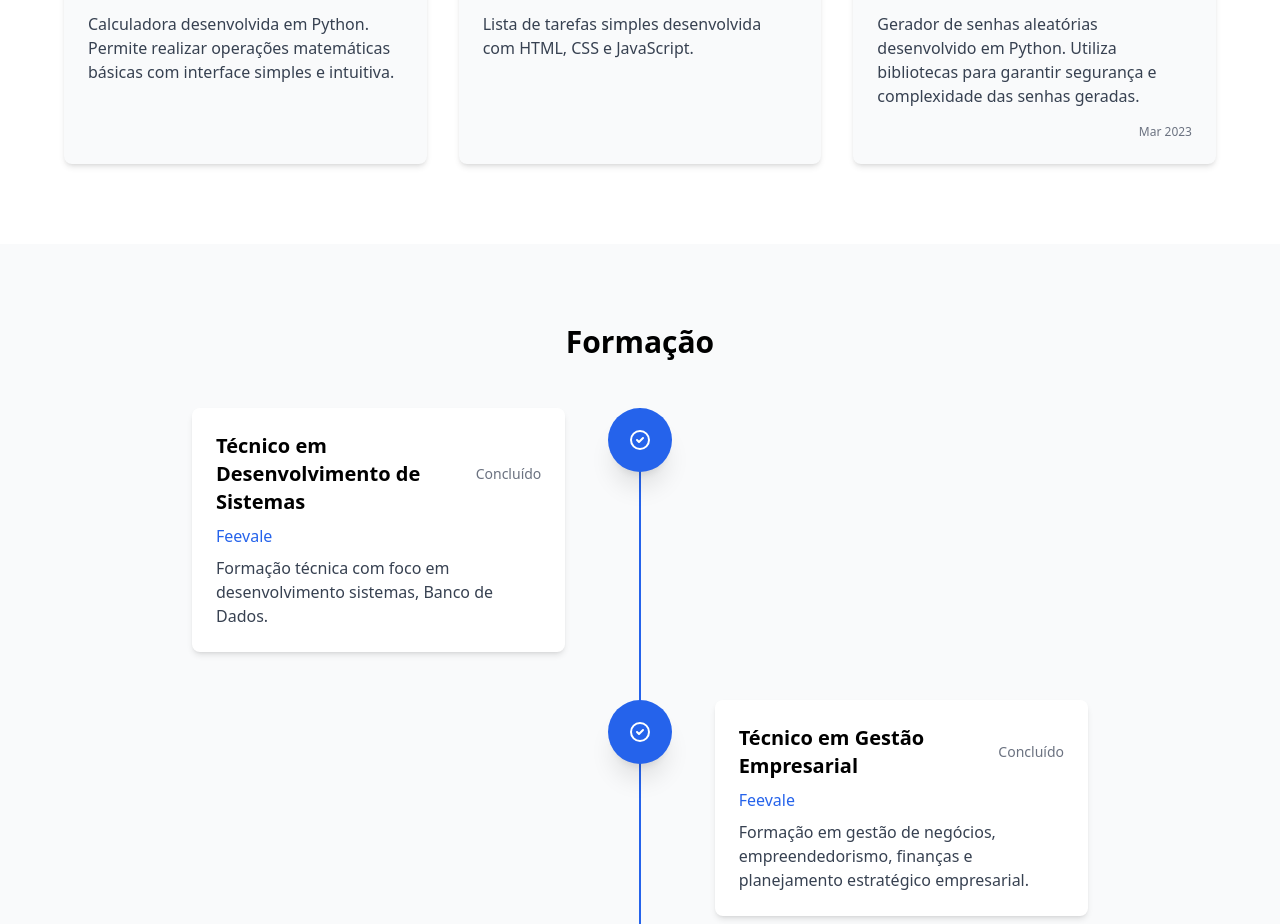
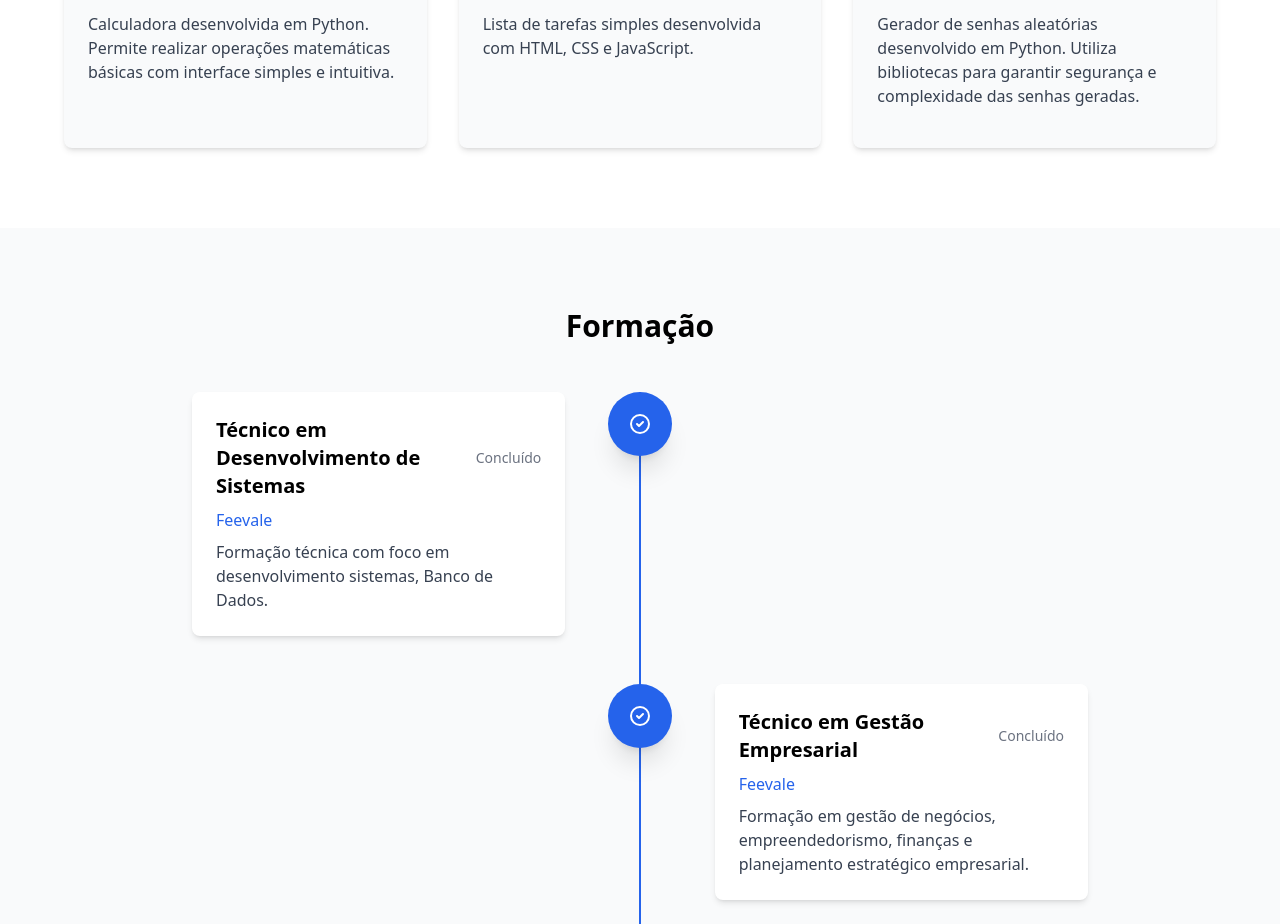
Before and after one commit to Peyrott/Portifolio, a plain HTML site: page index.html in a window 1280 px wide. Shown: the part 2600-3524 px from the top of the page. Drawn offline with nearby package versions, Linux system fonts and the light colour scheme.

Commit message:
Ajuste de data

```diff
--- a/index.html
+++ b/index.html
@@ -603,7 +603,7 @@
                         </p>
                         <div class="flex justify-between items-center">
                             <a href="#" class="text-blue-600 dark:text-blue-400 hover:underline"></a>
-                            <span class="text-xs text-gray-500">Mar 2023</span>
+                            <span class="text-xs text-gray-500"></span>
                         </div>
                     </div>
                 </div>
```
